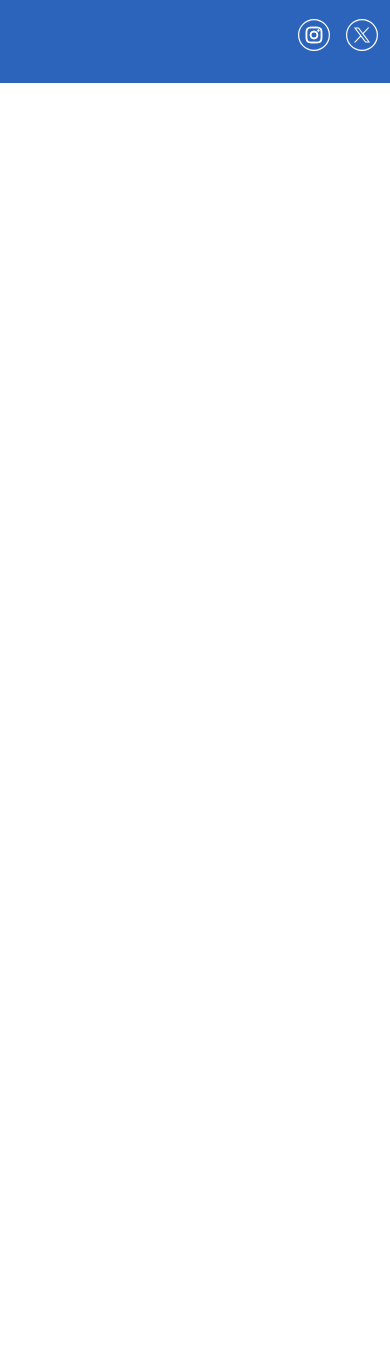
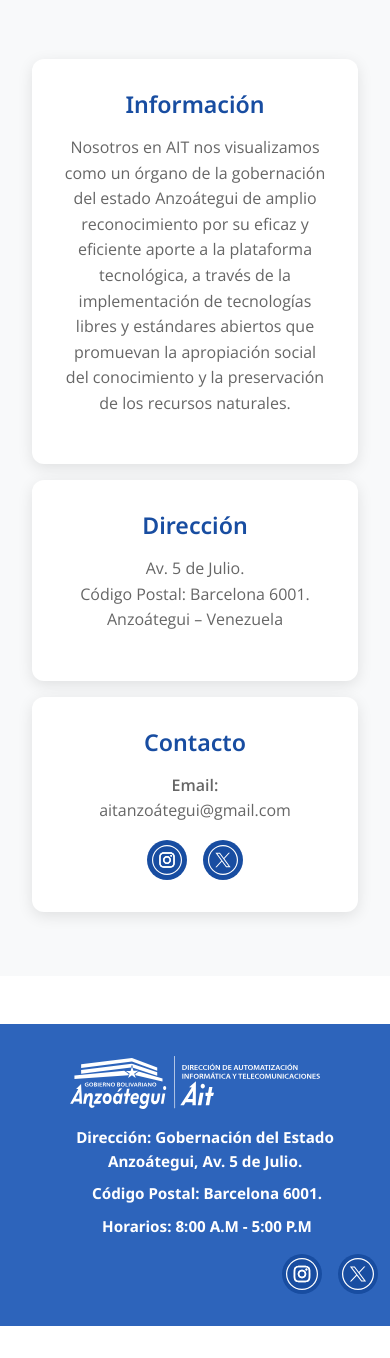
Before and after one commit to 7AngelRomero/AIT-Anzo-tegui-Web, a Django app: page /contact/ in a window 390 px wide. Shown: the part 516-1874 px from the top of the page. Before the commit the page ends 599 px from the top, so only its background shows below. Run offline with Django 5.2, Linux system fonts and the light colour scheme.

Commit message:
progreso boostrap 3

```diff
--- a/pages/static/css/styles.css
+++ b/pages/static/css/styles.css
@@ -602,6 +602,25 @@ textarea {
     pointer-events: auto;
 }
 
+/* Márgenes personalizados para página de login */
+body .container.my-5 .card {
+    margin-top: 7rem;
+    margin-bottom: 10rem;
+}
+
+/* O si prefieres ser más específico solo para login */
+.login-page .container {
+    margin-top: 7rem !important;
+    margin-bottom: 10rem !important;
+}
+
+/* Logo en página de login */
+.login-logo {
+    width: 80px;
+    height: auto;
+    object-fit: contain;
+}
+
 .carousel-slide::before {
     content: '';
     position: absolute;
@@ -784,8 +803,9 @@ navbar.custom-navbar .navbar-nav .nav-link,
 }
 
 .btn-outline-secondary:hover {
-    background: #6c757d !important;
-    border-color: #6c757d !important;
+    color: #3498db !important;
+    border-color: #3498db !important;
+    background-color: transparent !important;
 }
 
 .svg-container {
@@ -808,6 +828,8 @@ navbar.custom-navbar .navbar-nav .nav-link,
 .parraf{
     font-family: 'OpenSans', sans-serif;
 }
+
+
 
 header {
     background: #2D64BB;
@@ -834,6 +856,7 @@ h1, h2, h3, h4, h5, h6 {
 
 h1 {
     font-size: 2.5rem;
+    color: #184da1;
 }
 
 h2 {
@@ -844,3 +867,151 @@ h2 {
 p {
     margin-bottom: 1rem;
 }
+
+/* Estilos para página de contacto */
+.contact-info {
+    font-family: 'Open Sans', sans-serif;
+}
+
+.contact-item {
+    display: flex;
+    align-items: flex-start;
+    padding: 1rem 0;
+    border-bottom: 1px solid #f0f0f0;
+}
+
+.contact-item:last-child {
+    border-bottom: none;
+}
+
+.contact-item i {
+    font-size: 1.2rem;
+    margin-top: 0.2rem;
+    width: 20px;
+}
+
+.map-container {
+    border-radius: 12px;
+    overflow: hidden;
+    box-shadow: 0 4px 15px rgba(0,0,0,0.1);
+    transition: transform 0.3s ease;
+}
+
+.map-container:hover {
+    transform: translateY(-2px);
+    box-shadow: 0 8px 25px rgba(0,0,0,0.15);
+}
+
+.map-container iframe {
+    border-radius: 12px;
+}
+
+/* Estilos para mapa de contacto */
+.contact-map-section {
+    height: 500px;
+    position: relative;
+    overflow: hidden;
+}
+
+.contact-map-section iframe {
+    width: 100%;
+    height: 100%;
+    border: none;
+}
+
+/* Estilos para flexbox de información de contacto */
+.contact-info-section {
+    padding: 4rem 0;
+    background: #f8f9fa;
+}
+
+.contact-flexbox {
+    display: flex;
+    max-width: 1220px;
+    margin: 0 auto;
+    gap: 2rem;
+    padding: 0 2rem;
+}
+
+.contact-box {
+    flex: 1;
+    background: white;
+    padding: 2rem;
+    border-radius: 12px;
+    box-shadow: 0 4px 15px rgba(0,0,0,0.1);
+    text-align: center;
+    transition: transform 0.3s ease;
+}
+
+.contact-box:hover {
+    transform: translateY(-5px);
+    box-shadow: 0 8px 25px rgba(0,0,0,0.15);
+}
+
+.contact-box h3 {
+    color: #184da1;
+    margin-bottom: 1rem;
+}
+
+.contact-box p {
+    font-family: 'Open Sans', sans-serif;
+    color: #666;
+    line-height: 1.6;
+}
+
+/* Estilos para redes sociales */
+.social-links {
+    display: flex;
+    justify-content: center;
+    gap: 1rem;
+}
+
+.social-link {
+    display: inline-flex;
+    align-items: center;
+    justify-content: center;
+    width: 40px;
+    height: 40px;
+    background: #184da1;
+    color: white;
+    border-radius: 50%;
+    text-decoration: none;
+    transition: all 0.3s ease;
+}
+
+.social-link:hover {
+    background: #3498db;
+    color: white;
+    transform: translateY(-2px);
+}
+
+.social-icon-contact {
+    width: 30px;
+    height: 30px;
+    filter: brightness(0) invert(1);
+    transition: all 0.3s ease;
+}
+
+.social-link:hover .social-icon-contact {
+    filter: brightness(0) invert(1);
+}
+
+/* Asegurar espaciado adecuado antes del footer */
+body {
+    padding-bottom: 2rem;
+}
+
+.custom-footer {
+    margin-top: 3rem;
+}
+
+@media (max-width: 768px) {
+    .contact-flexbox {
+        flex-direction: column;
+        gap: 1rem;
+    }
+
+    .contact-map-section {
+        height: 350px;
+    }
+}
--- a/pages/templates/pages/about.html
+++ b/pages/templates/pages/about.html
@@ -28,7 +28,7 @@
         <div class="row mb-5">
             <div class="col-12">
                 <div class="text-start">
-                    <h1 class="display-4 fw-bold text-primary mb-3">Acerca de AIT</h1>
+                    <h1 class="display-4 fw-bold mb-3" style="color: #184da1;">Acerca de AIT</h1>
                     <p class="lead text-muted">Agencia de Innovación Tecnológica del Estado Anzoátegui</p>
                 </div>
             </div>
--- a/pages/templates/pages/contact.html
+++ b/pages/templates/pages/contact.html
@@ -1,7 +1,45 @@
 {% extends "pages/layouts/_base.html" %}
+{% load static %}
 
 {% block content %}
+<!-- Mapa de Google Maps -->
+<div class="contact-map-section">
+    <iframe
+        src="https://www.google.com/maps/embed?pb=!1m18!1m12!1m3!1d1388.5849880827366!2d-64.68887865749358!3d10.139017184657012!2m3!1f0!2f0!3f0!3m2!1i1024!2i768!4f13.1!3m3!1m2!1s0x8c2d72ebe7a434b5%3A0xbbf742e5f7915c2!2sGobernaci%C3%B3n%20del%20Estado%20Anzo%C3%A1tegui!5e0!3m2!1ses-419!2sus!4v1760757006469!5m2!1ses-419!2sus"
+        width="100%"
+        height="500"
+        style="border:0;"
+        allowfullscreen=""
+        loading="lazy"
+        referrerpolicy="no-referrer-when-downgrade">
+    </iframe>
+</div>
 
-<h1>este es nuesto contacto</h1>
+<!-- Información de contacto en 3 flexbox -->
+<div class="contact-info-section">
+    <div class="contact-flexbox">
+        <div class="contact-box">
+            <h3>Información</h3>
+            <p>Nosotros en AIT nos visualizamos como un órgano de la gobernación del estado Anzoátegui de amplio reconocimiento por su eficaz y eficiente aporte a la plataforma tecnológica, a través de la implementación de tecnologías libres y estándares abiertos que promuevan la apropiación social del conocimiento y la preservación de los recursos naturales.</p>
+        </div>
 
+        <div class="contact-box">
+            <h3>Dirección</h3>
+            <p>Av. 5 de Julio. <br> Código Postal: Barcelona 6001. <br> Anzoátegui – Venezuela</p>
+        </div>
+
+        <div class="contact-box">
+            <h3>Contacto</h3>
+            <p><strong>Email:</strong><br>aitanzoátegui@gmail.com</p>
+            <div class="social-links mt-3">
+                <a href="https://www.instagram.com/aitanzoategui/" target="_blank" class="social-link">
+                    <img src="{% static 'SVG/Instagram.svg' %}" alt="Instagram" class="social-icon-contact">
+                </a>
+                <a href="https://x.com/aitanzoategui" target="_blank" class="social-link">
+                    <img src="{% static 'SVG/XTwitter.svg' %}" alt="Twitter" class="social-icon-contact">
+                </a>
+            </div>
+        </div>
+    </div>
+</div>
 {% endblock%}
--- a/pages/templates/pages/home.html
+++ b/pages/templates/pages/home.html
@@ -71,7 +71,7 @@
         <div class="row mb-5">
             <div class="col-12">
                 <div class="text-start">
-                    <h1 class="display-4 fw-bold text-primary mb-3">Tecnología e Innovación en Venezuela</h1>
+                    <h1 class="display-4 fw-bold mb-3" style="color: #184da1;">Tecnología e Innovación en Venezuela</h1>
                     <p class="lead text-muted">Construyendo el futuro con talento humano y desarrollo tecnológico</p>
                 </div>
             </div>
--- a/pages/templates/pages/layouts/_base.html
+++ b/pages/templates/pages/layouts/_base.html
@@ -116,10 +116,10 @@
 
                         <!-- Redes sociales -->
                         <div class="d-flex justify-content-end gap-3">
-                            <a href="#" class="social-link">
+                            <a href="https://www.instagram.com/aitanzoategui/" target="_blank" class="social-link">
                                 <img src="{% static 'SVG/Instagram.svg' %}" alt="Instagram" class="social-icon">
                             </a>
-                            <a href="#" class="social-link">
+                            <a href="https://x.com/aitanzoategui" target="_blank" class="social-link">
                                 <img src="{% static 'SVG/XTwitter.svg' %}" alt="Twitter" class="social-icon">
                             </a>
                         </div>
--- a/posts/templates/posts/poll_list.html
+++ b/posts/templates/posts/poll_list.html
@@ -4,11 +4,11 @@
 {% block title %}Encuestas - AIT{% endblock %}
 
 {% block content %}
-    <div class="container my-5">
+    <div class="container" style="padding: 3rem 0 5rem 0;">
         <div class="row mb-5">
             <div class="col-12">
                 <div class="text-center">
-                    <h1 class="display-4 fw-bold text-primary mb-3">Encuestas Disponibles</h1>
+                    <h1 class="display-4 fw-bold mb-3" style="color: #184da1;">Encuestas Disponibles</h1>
                     <p class="lead text-muted">Participa en nuestras encuestas y ayúdanos a mejorar</p>
                 </div>
             </div>
@@ -28,7 +28,7 @@
                             {% endif %}
 
                             <div class="card-body d-flex flex-column">
-                                <h5 class="card-title fw-bold text-primary">{{ poll.title }}</h5>
+                                <h5 class="card-title fw-bold" style="color: #184da1;">{{ poll.title }}</h5>
                                 {% if poll.description %}
                                     <p class="card-text text-muted flex-grow-1">{{ poll.description|truncatewords:20 }}</p>
                                 {% endif %}
```
Also changed, not shown: pages/templates/pages/layouts/_base_clean.html (added, +45 -0 lines), pages/templates/pages/login.html (+9 -6 lines), Readme.md.
